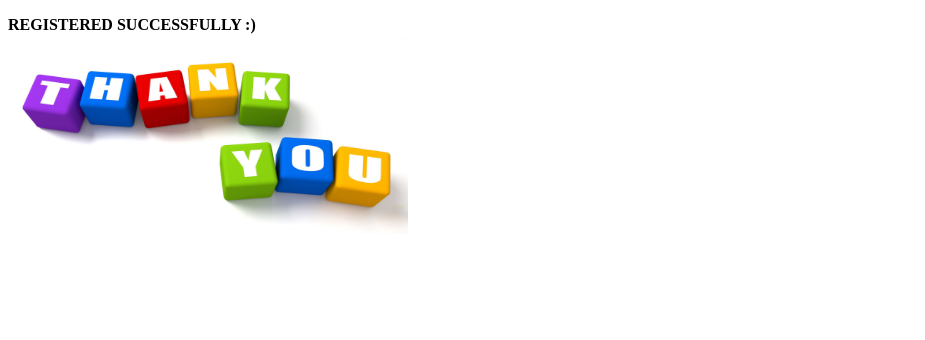
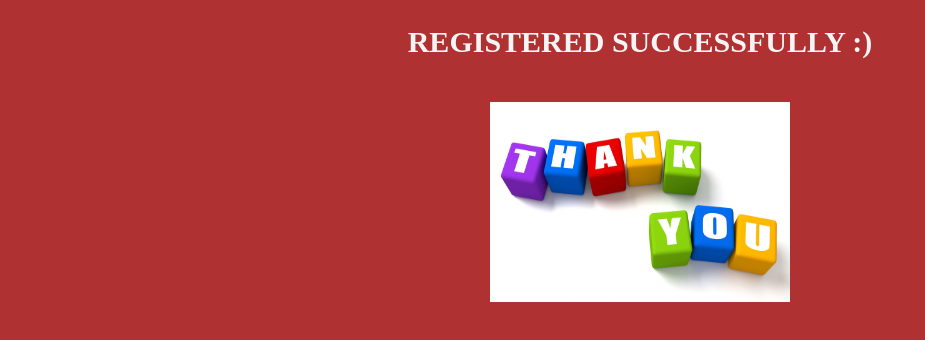
Before and after one commit to hudashk/CSS-PROJ1, a plain HTML site: page registered.html in a window 1280 px wide. Shown: the whole page, without its empty margins (0-925 px from the left). Drawn offline with Linux system fonts and the light colour scheme.

Commit message:
upload my file

```diff
--- a/registered.html
+++ b/registered.html
@@ -5,10 +5,13 @@
     <meta http-equiv="X-UA-Compatible" content="IE=edge">
     <meta name="viewport" content="width=device-width, initial-scale=1.0">
     <title>Document</title>
+    <link rel="stylesheet" href="style.css">
 </head>
 <body>
-    <p class="b1"><b>REGISTERED SUCCESSFULLY :)</b>
+    <h2>REGISTERED SUCCESSFULLY :)</h2>
     <br/>
-    <img src="images/img.jpg" alt="image" width="400px" height="200px">
+    <section class="thankyou">
+    <img src="images/img.jpg" alt="thankyou.image" width="300px" height="200px">
+    </section>
 </body>
 </html>
--- a/style.css
+++ b/style.css
@@ -7,7 +7,7 @@ h1{
 }
 form{
     background-color:beige;
-    margin: 0px 250px 0px 250px;
+    margin: 0px 280px 0px 280px;
     padding: 8px;
 }
 .term{
@@ -31,8 +31,11 @@ form{
     background-color:palegoldenrod;
     border-radius: 5px;
 }
-b1{
+h2{
     text-align: center;
-    font-size: 50px;
-    color: maroon;
+    font-size: 30px;
+    color:whitesmoke;
 }
+.thankyou{
+    text-align: center;
+}
```
